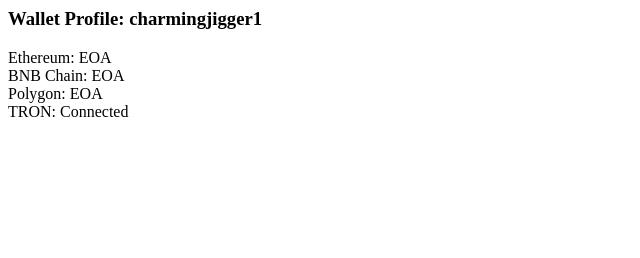
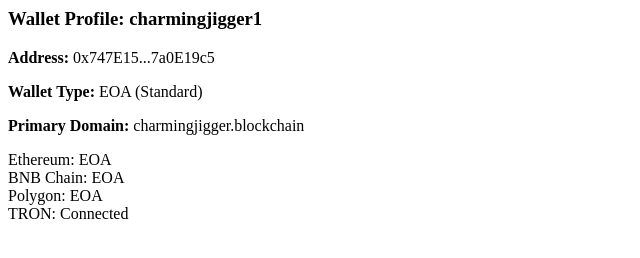
Before and after one commit to romantiko14/jigger-auto-sale, a plain HTML site: page index.html in a window 1280 px wide. Shown: the whole page, without its empty margins (0-640 px from the left). Drawn offline with Linux system fonts and the light colour scheme.

Commit message:
Update index.html

```diff
--- a/index.html
+++ b/index.html
@@ -1,10 +1,19 @@
+<div class="wallet-card">
     <div class="wallet-header">
         <h3>Wallet Profile: <span class="highlight">charmingjigger1</span></h3>
         <appkit-button></appkit-button>
     </div>
+
+    <div class="wallet-body">
+        <p><strong>Address:</strong> <span class="mono">0x747E15...7a0E19c5</span></p>
+        <p><strong>Wallet Type:</strong> <span class="status-tag">EOA (Standard)</span></p>
+        <p><strong>Primary Domain:</strong> <span class="mono">charmingjigger.blockchain</span></p>
+    </div>
+
     <div class="network-grid">
         <div class="network-item">Ethereum: <span class="ready">EOA</span></div>
         <div class="network-item">BNB Chain: <span class="ready">EOA</span></div>
         <div class="network-item">Polygon: <span class="ready">EOA</span></div>
         <div class="network-item">TRON: <span class="ready">Connected</span></div>
     </div>
+</div>
```
Lines whose indentation alone changed are shown as unchanged.
